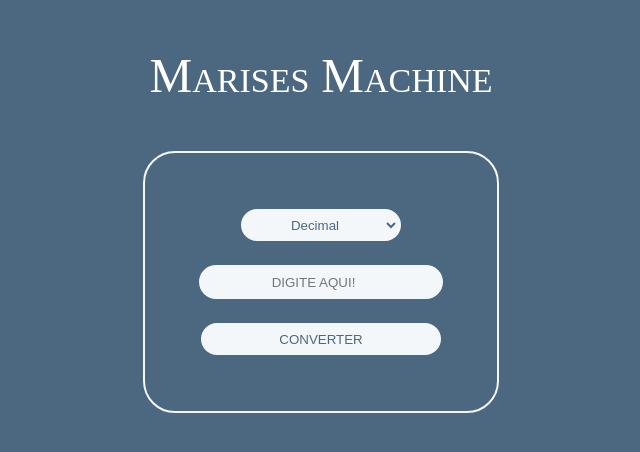
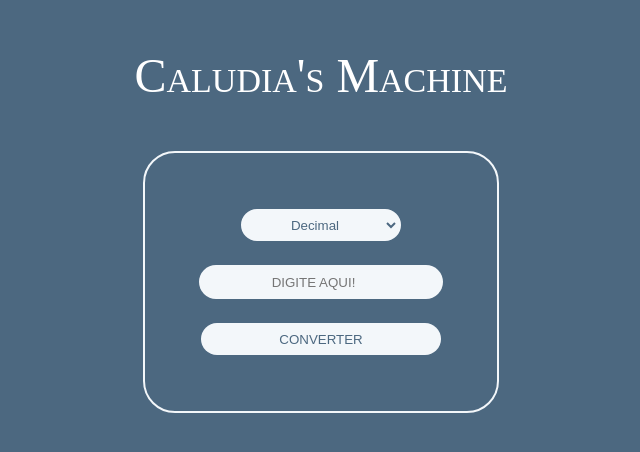
Before and after one commit to anacampaner/FerramentaDeConversaoFinal, a plain HTML site: page index.html in a window 1280 px wide. Shown: the whole page, without its empty margins (319-959 px from the left). Drawn offline with Linux system fonts and the light colour scheme.

Commit message:
Mudança do nome

```diff
--- a/index.html
+++ b/index.html
@@ -8,7 +8,7 @@
 </head>
 <body>
     <div id="principal">
-        <p>Marises Machine</p>
+        <p>Caludia's Machine</p>
 
         <div id="container-card-principal">
             <select name="select_opcao_base" id="select_opcao_base">
```
